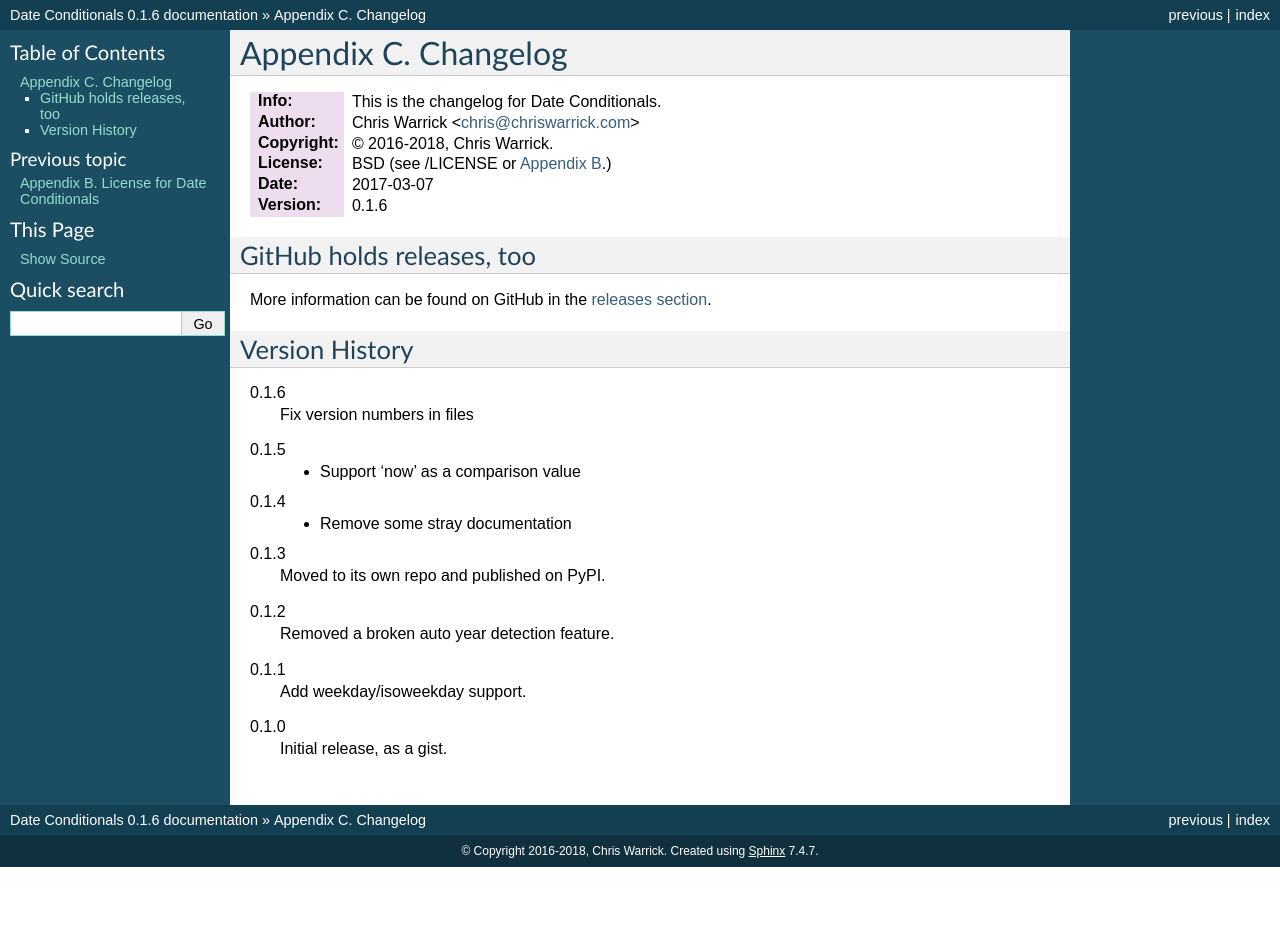
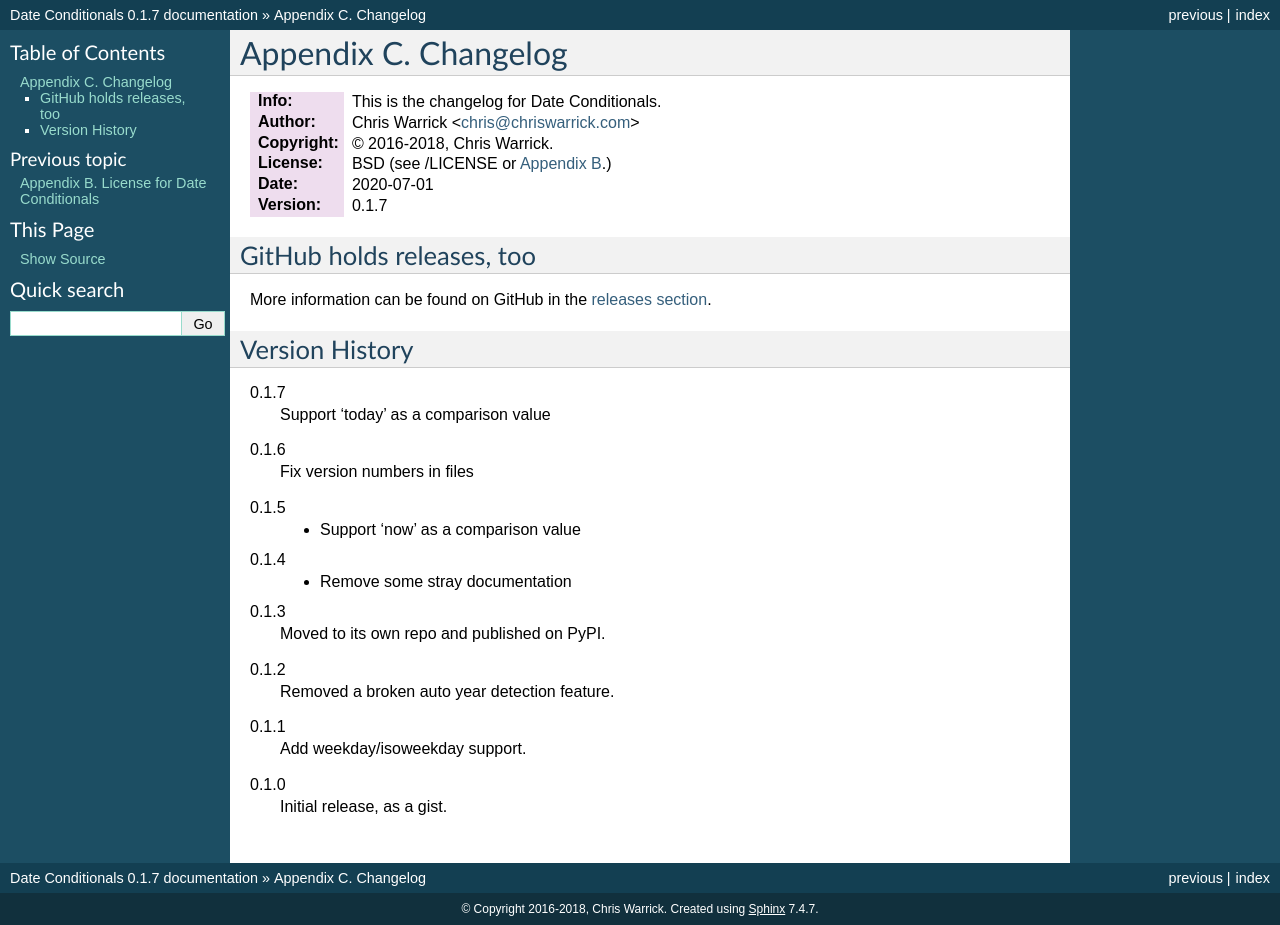
Before and after one commit to Kwpolska/datecond, a Sphinx documentation site: the page built from docs/CHANGELOG.rst, in a window 1280 px wide. Built offline with Sphinx 7.4.7, drawn with Linux system fonts in a browser that asks for light colours; before the commit the page ends 900 px from its top, so only the background shows below that.

Commit message:
v0.1.7: Support 'today' as a comparison value
Signed-off-by: Chris Warrick <kwpolska@gmail.com>

```diff
--- a/README.rst
+++ b/README.rst
@@ -4,8 +4,8 @@ Date Conditionals (datecond)
 :Info: This is the README file for Date Conditionals.
 :Author: Chris Warrick <chris@chriswarrick.com>
 :Copyright: © 2016-2018, Chris Warrick.
-:Date: 2017-03-07
-:Version: 0.1.6
+:Date: 2020-07-01
+:Version: 0.1.7
 
 .. index: README
 .. image:: https://travis-ci.org/Kwpolska/datecond.svg?branch=master
--- a/datecond/__init__.py
+++ b/datecond/__init__.py
@@ -1,6 +1,6 @@
 #!/usr/bin/env python
 # -*- encoding: utf-8 -*-
-# Date Conditionals v0.1.6
+# Date Conditionals v0.1.7
 # Copyright © 2015-2018, Chris Warrick.
 # All rights reserved.
 #
--- a/docs/CHANGELOG.rst
+++ b/docs/CHANGELOG.rst
@@ -5,8 +5,8 @@ Appendix C. Changelog
 :Author: Chris Warrick <chris@chriswarrick.com>
 :Copyright: © 2016-2018, Chris Warrick.
 :License: BSD (see /LICENSE or :doc:`Appendix B <LICENSE>`.)
-:Date: 2017-03-07
-:Version: 0.1.6
+:Date: 2020-07-01
+:Version: 0.1.7
 
 .. index:: CHANGELOG
 
@@ -18,6 +18,9 @@ More information can be found on GitHub in the `releases section
 
 Version History
 ===============
+
+0.1.7
+    Support 'today' as a comparison value
 
 0.1.6
     Fix version numbers in files
--- a/docs/LICENSE.rst
+++ b/docs/LICENSE.rst
@@ -5,8 +5,8 @@ Appendix B. License for Date Conditionals
 :Author: Chris Warrick <chris@chriswarrick.com>
 :Copyright: © 2016-2018, Chris Warrick.
 :License: BSD (see /LICENSE or :doc:`Appendix B <LICENSE>`.)
-:Date: 2017-03-07
-:Version: 0.1.6
+:Date: 2020-07-01
+:Version: 0.1.7
 
 .. index:: LICENSE
 
--- a/docs/README.rst
+++ b/docs/README.rst
@@ -4,8 +4,8 @@ Date Conditionals (datecond)
 :Info: This is the README file for Date Conditionals.
 :Author: Chris Warrick <chris@chriswarrick.com>
 :Copyright: © 2016-2018, Chris Warrick.
-:Date: 2017-03-07
-:Version: 0.1.6
+:Date: 2020-07-01
+:Version: 0.1.7
 
 .. index: README
 .. image:: https://travis-ci.org/Kwpolska/datecond.svg?branch=master
--- a/docs/conf.py
+++ b/docs/conf.py
@@ -48,9 +48,9 @@
 # built documents.
 #
 # The short X.Y version.
-version = '0.1.6'
+version = '0.1.7'
 # The full version, including alpha/beta/rc tags.
-release = '0.1.6'
+release = '0.1.7'
 
 # The language for content autogenerated by Sphinx. Refer to documentation
 # for a list of supported languages.
```
Also changed, not shown: CHANGELOG.rst (+5 -2 lines), setup.py (+5 -4 lines), 3 other files.
